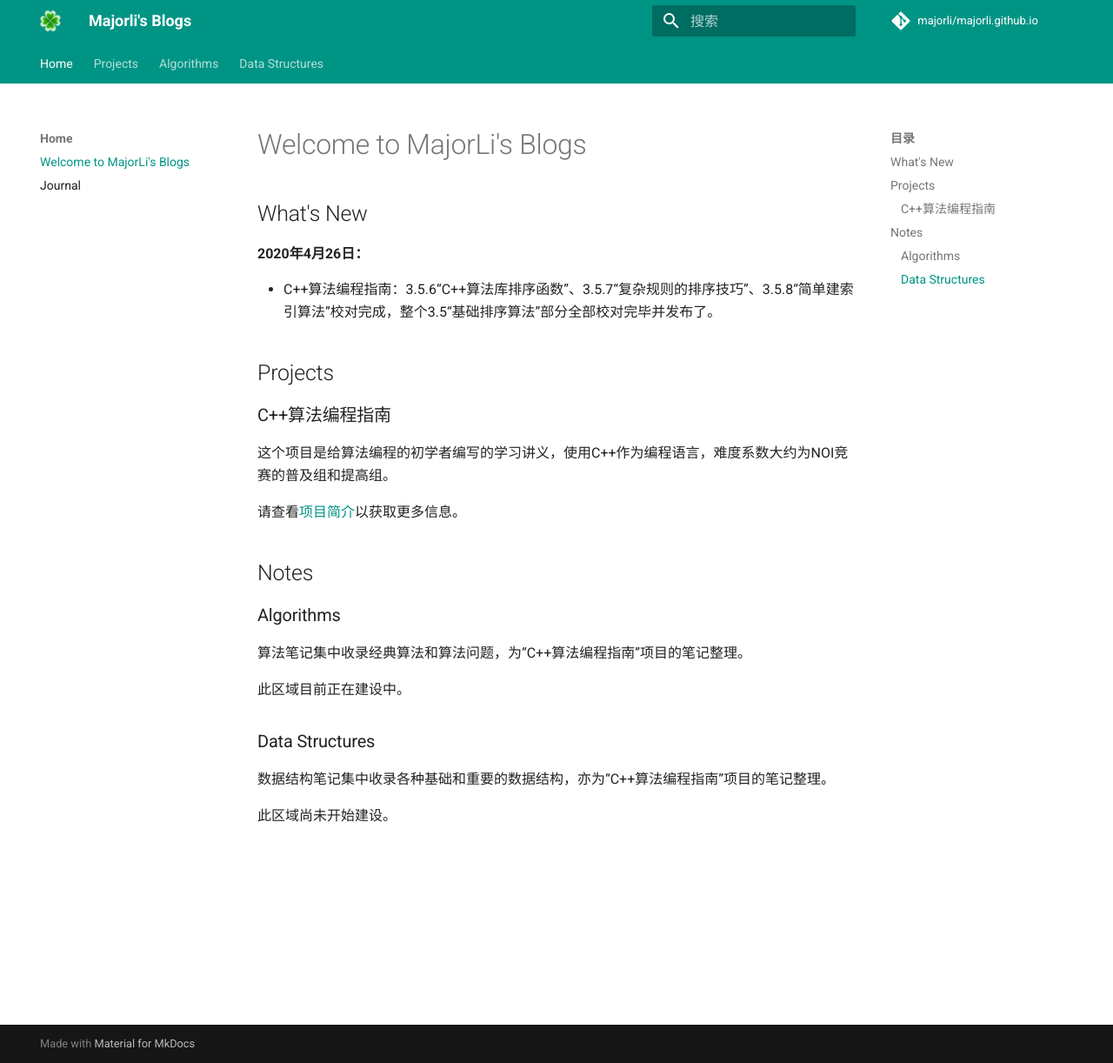
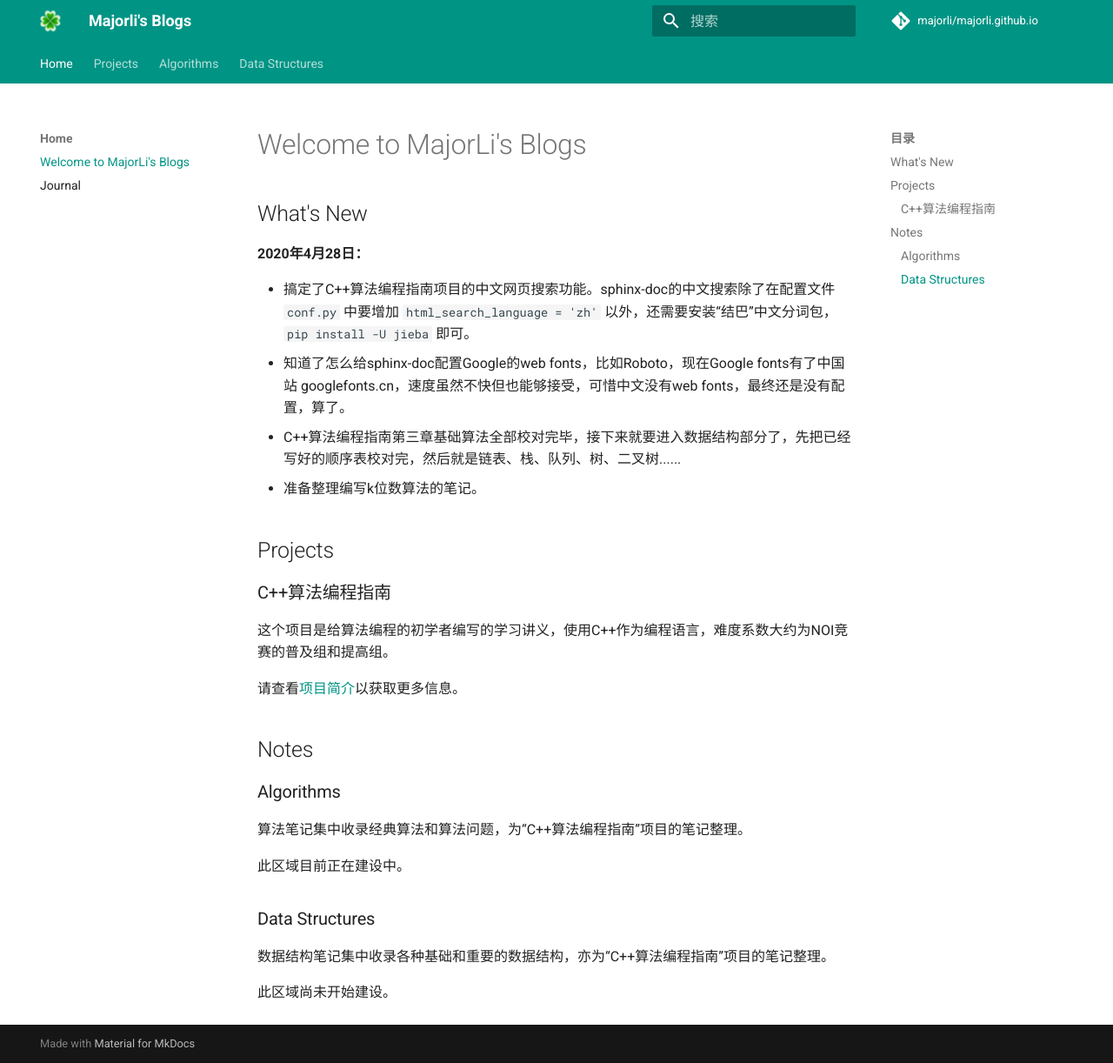
Before and after one commit to majorli/majorli.github.io, an MkDocs documentation site: the page built from docs/index.md, in a window 1280 px wide and 1222 px high. Shown: the whole window at 87% size. Built offline with MkDocs 1.6.1 and Material for MkDocs 9.7.7, drawn with Linux system fonts in a browser that asks for light colours; comment, search, counter and statistics services are not loaded.

Commit message:
20200428_2302_source

```diff
--- a/docs/index.md
+++ b/docs/index.md
@@ -2,9 +2,12 @@
 
 ## What's New
 
-**2020年4月26日：**
+**2020年4月28日：**
 
-- C++算法编程指南：3.5.6“C++算法库排序函数”、3.5.7“复杂规则的排序技巧”、3.5.8“简单建索引算法”校对完成，整个3.5“基础排序算法”部分全部校对完毕并发布了。
+- 搞定了C++算法编程指南项目的中文网页搜索功能。sphinx-doc的中文搜索除了在配置文件 ``conf.py`` 中要增加 ``html_search_language = 'zh'`` 以外，还需要安装“结巴”中文分词包，``pip install -U jieba`` 即可。
+- 知道了怎么给sphinx-doc配置Google的web fonts，比如Roboto，现在Google fonts有了中国站 googlefonts.cn，速度虽然不快但也能够接受，可惜中文没有web fonts，最终还是没有配置，算了。
+- C++算法编程指南第三章基础算法全部校对完毕，接下来就要进入数据结构部分了，先把已经写好的顺序表校对完，然后就是链表、栈、队列、树、二叉树......
+- 准备整理编写k位数算法的笔记。
 
 ## Projects
 
```
Also changed, not shown: docs/journal.md (+4 -0 lines), docs/projects/algo_guide.md (+4 -0 lines).
